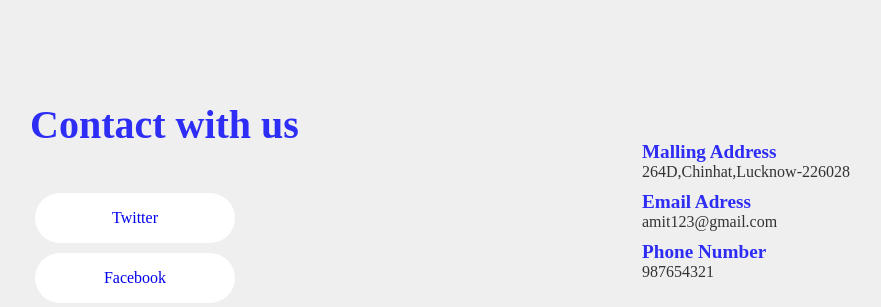
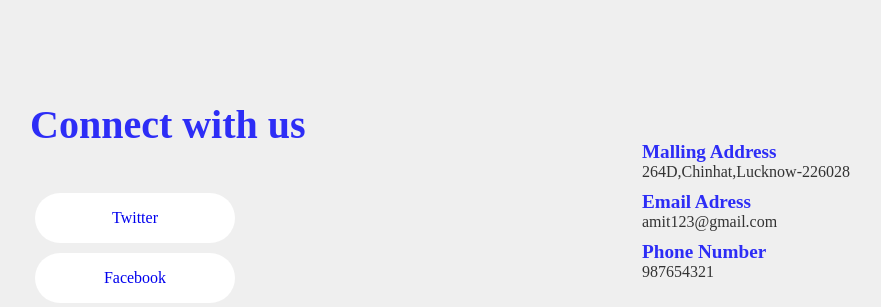
Before and after one commit to amit-9695/django_project_001, a Django app: template templates/page_Ex1.html in a window 1280 px wide; the page is wider, and only the part inside the window is pictured. Shown: the part 3227-3534 px from the top of that part, without its empty margins (98-979 px from the left). Run offline with Django 5.2, Linux system fonts and the light colour scheme; the template is opened without the code that fills it, so the values that code supplies are empty.

Commit message:
Abouts Heading change

```diff
--- a/templates/page_Ex1.html
+++ b/templates/page_Ex1.html
@@ -362,7 +362,7 @@
       <section id="s5">
         <div class="container5">
           <div class="contact">
-            <h2>Contact with us</h2>
+            <h2>Connect with us</h2>
             <ul>
               <li><a href="#">Twitter</a></li>
               <li><a href="#">Facebook</a></li>
```
